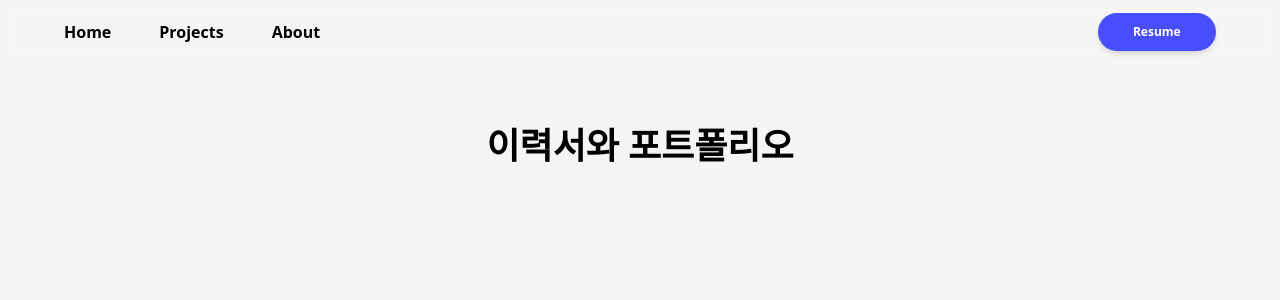
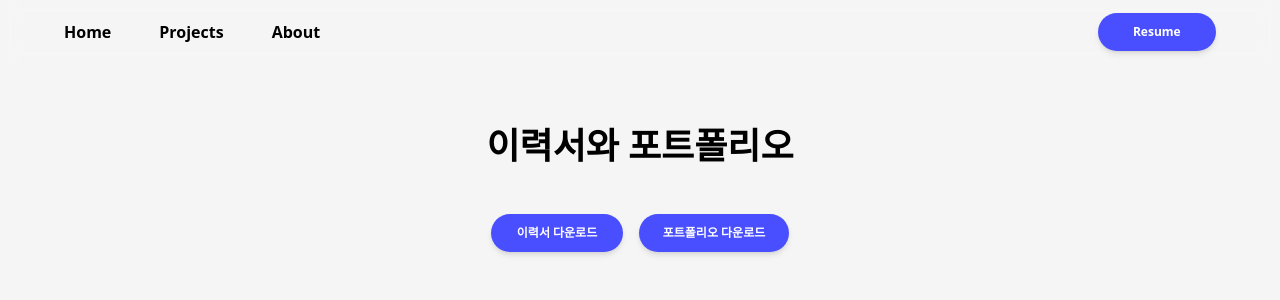
Before and after one commit to kang3933/portfolio, a Next.js app: page /Resume in a window 1280 px wide. Shown: the top 300 px of the page. Built offline with nearby package versions, Linux system fonts and the light colour scheme.

Commit message:
Resume and Portfolio Download added

```diff
--- a/app/About/page.tsx
+++ b/app/About/page.tsx
@@ -19,7 +19,7 @@ export default function Home(){
                 PROFILE
               </div>
               <div className='profileDescription'>
-                <ul className='flex flex-col gap-6'>
+                <ul className='flex flex-col gap-3'>
                   <li>1999.11.24</li>
                   <li>010-7344-3933</li>
                   <li>henryk3933@gmail.com</li>
@@ -31,7 +31,7 @@ export default function Home(){
               <div className='titles'>
                EDUCATION
               </div>
-              <div className='flex flex-col gap-6'>
+              <div className='flex flex-col gap-3'>
                 <div className='flex flex-col gap-1'>
                   <div className='subTitle'>
                     Queensland University of Technology
@@ -53,7 +53,7 @@ export default function Home(){
               <div className='titles'>
                EXPERIENCE
               </div>
-              <div className='flex flex-col gap-6'>
+              <div className='flex flex-col gap-3'>
                 <div className='experienceContainer'>
                   <div className='subTitle'>
                    Beinc - Web Designer
@@ -97,7 +97,7 @@ export default function Home(){
 
             <div className='flex flex-col gap-6'>
               {/* 디자인 툴 섹션션 */}
-              <div className= 'toolsDescription gap-6'>
+              <div className= 'toolsDescription gap-4'>
                 <div className='subTitle'>
                   디자인
                 </div>
@@ -111,7 +111,7 @@ export default function Home(){
               </div>
 
               {/* 디자인 툴 섹션션 */}
-              <div className= 'toolsDescription gap-6'>
+              <div className= 'toolsDescription gap-4'>
                 <div className='subTitle'>
                   개발
                 </div>
--- a/app/Resume/page.tsx
+++ b/app/Resume/page.tsx
@@ -8,7 +8,22 @@ export default function Home(){
     <main>
       <div className='project_hero'>
         <h1>이력서와 포트폴리오</h1>
-        <h1></h1>
+      </div>
+      <div className="downloadButtons flex gap-4">
+        <a
+          href="/resume/Hyunjin_Kang_Resume.pdf" // 이력서 파일 경로
+          download="Hyunjin_Kang_Resume.pdf"
+          className="w-[132px] h-[38px] bg-[#494FFF] text-white text-[12px] font-semibold flex items-center justify-center rounded-full shadow-md transition-[box-shadow] duration-[300ms] ease-[cubic-bezier(0.25,0.1,0.25,1)] hover:shadow-[0_0_20px_rgba(73,79,255,0.6)]"
+        >
+          이력서 다운로드
+        </a>
+        <a
+          href="/portfolio/Hyunjin_Kang_Portfolio.pdf" // 포트폴리오 파일 경로
+          download="Hyunjin_Kang_Portfolio.pdf"
+          className="w-[150px] h-[38px] bg-[#494FFF] text-white text-[12px] font-semibold flex items-center justify-center rounded-full shadow-md transition-[box-shadow] duration-[300ms] ease-[cubic-bezier(0.25,0.1,0.25,1)] hover:shadow-[0_0_20px_rgba(73,79,255,0.6)]"
+        >
+          포트폴리오 다운로드
+        </a>
       </div>
     </main>
     </>
--- a/app/globals.css
+++ b/app/globals.css
@@ -162,3 +162,11 @@ padding-right: 5%;
   display: flex;
   flex-direction: column;
 }
+
+.downloadButtons {
+  width: 100%;
+  display:flex;
+  flex-direction: row;
+  justify-content: center;
+  gap: 1rem;
+}
```
Also changed, not shown: 2 other files (tests, documents, lock files or other folders).
